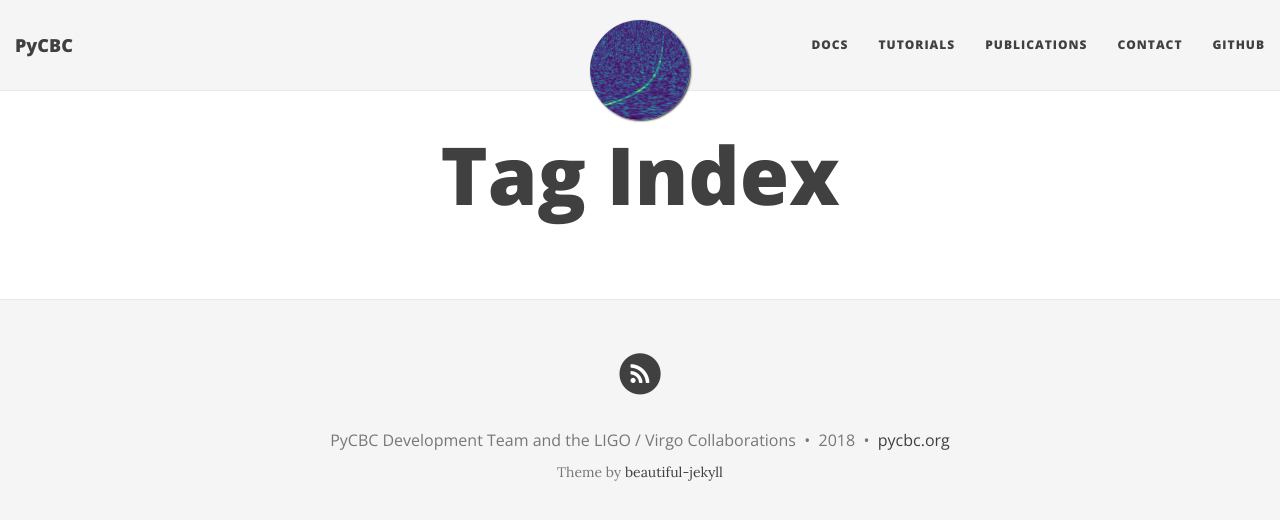
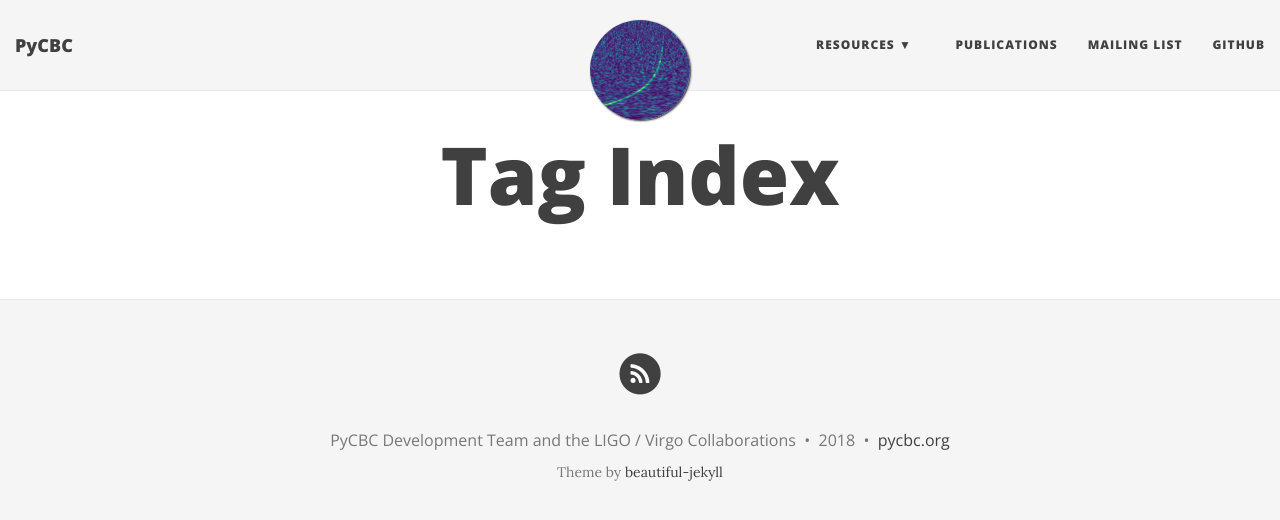
Before and after one commit to gwastro/gwastro.github.io, a Jekyll site: the page built from tags.html, in a window 1280 px wide. Shown: the top 520 px of the page. Built offline with Jekyll 4.4.1, drawn with Linux system fonts in a browser that asks for light colours; nearby versions of some CDN libraries.

Commit message:
Update _config.yml

```diff
--- a/_config.yml
+++ b/_config.yml
@@ -23,10 +23,11 @@ description: Analyze gravitational-wave data, find signals, and study their para
 
 # List of links in the navigation bar
 navbar-links:
-  Docs: "http://pycbc.org/pycbc/latest/html/"
-  Tutorials: "tutorials"
+  Resources:
+      - Documentation: "http://pycbc.org/pycbc/latest/html/"
+      - Tutorials: "tutorials"
   Publications: "publications"
-  contact: "contact"
+  Mailing List: "contact"
   Github: "http://github.com/gwastro/pycbc"
 
   #Resources:
```
